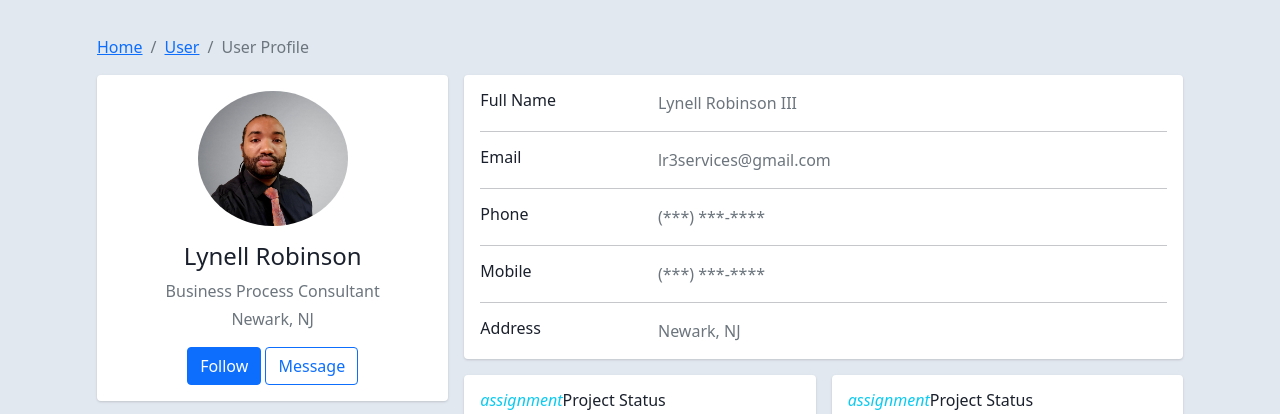
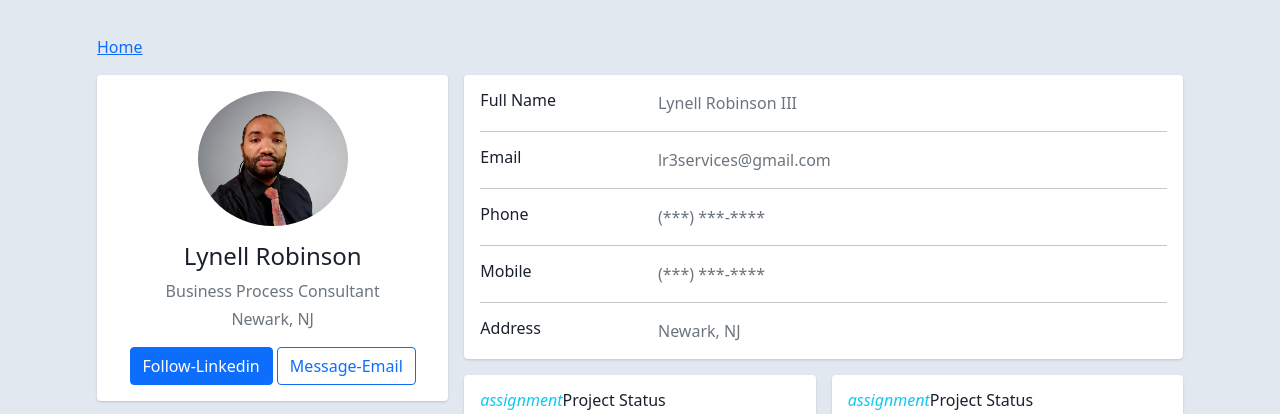
Before and after one commit to thallegacy/thallegacy.github.io, a plain HTML site: page index.html in a window 1280 px wide. Shown: the top 414 px of the page. Drawn offline with nearby package versions, Linux system fonts and the light colour scheme.

Commit message:
Edit link buttons

```diff
--- a/index.html
+++ b/index.html
@@ -23,8 +23,8 @@
 				  <nav aria-label="breadcrumb" class="main-breadcrumb">
 					<ol class="breadcrumb">
 					  <li class="breadcrumb-item"><a href="index.html">Home</a></li>
-					  <li class="breadcrumb-item"><a href="javascript:void(0)">User</a></li>
-					  <li class="breadcrumb-item active" aria-current="page">User Profile</li>
+					  <!-- <li class="breadcrumb-item"><a href="javascript:void(0)">User</a></li>
+					  <li class="breadcrumb-item active" aria-current="page">User Profile</li> -->
 					</ol>
 				  </nav>
 				  <!-- /Breadcrumb -->
@@ -39,8 +39,8 @@
 							  <h4>Lynell Robinson</h4>
 							  <p class="text-secondary mb-1">Business Process Consultant</p>
 							  <p class="text-muted font-size-sm">Newark, NJ</p>
-							  <button class="btn btn-primary">Follow</button>
-							  <button class="btn btn-outline-primary">Message</button>
+							  <button  onClick="parent.open('https://www.linkedin.com/in/lynellrobinsoniii')" class="btn btn-primary">Follow-Linkedin</button>
+							  <button onClick="parent.open('mailto:lr3services@gmail.com')" class="btn btn-outline-primary">Message-Email</button>
 							</div>
 						  </div>
 						</div>
```
